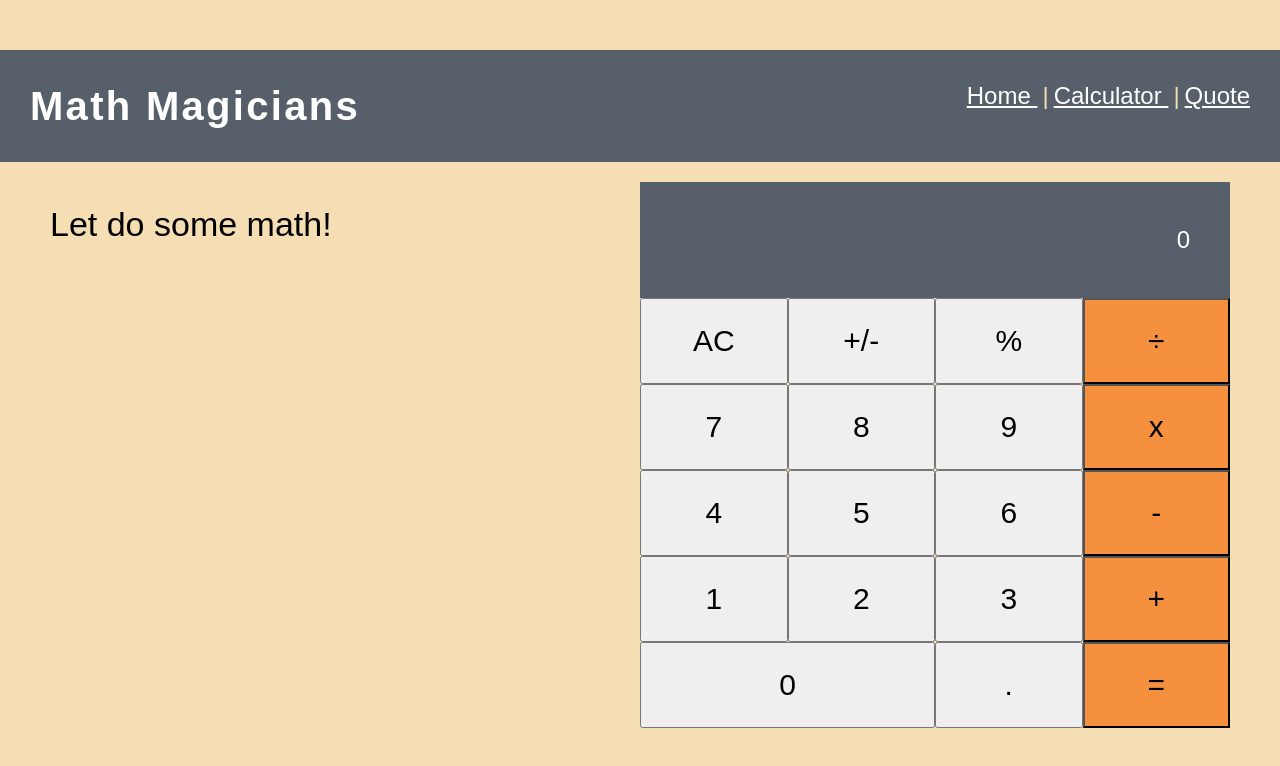
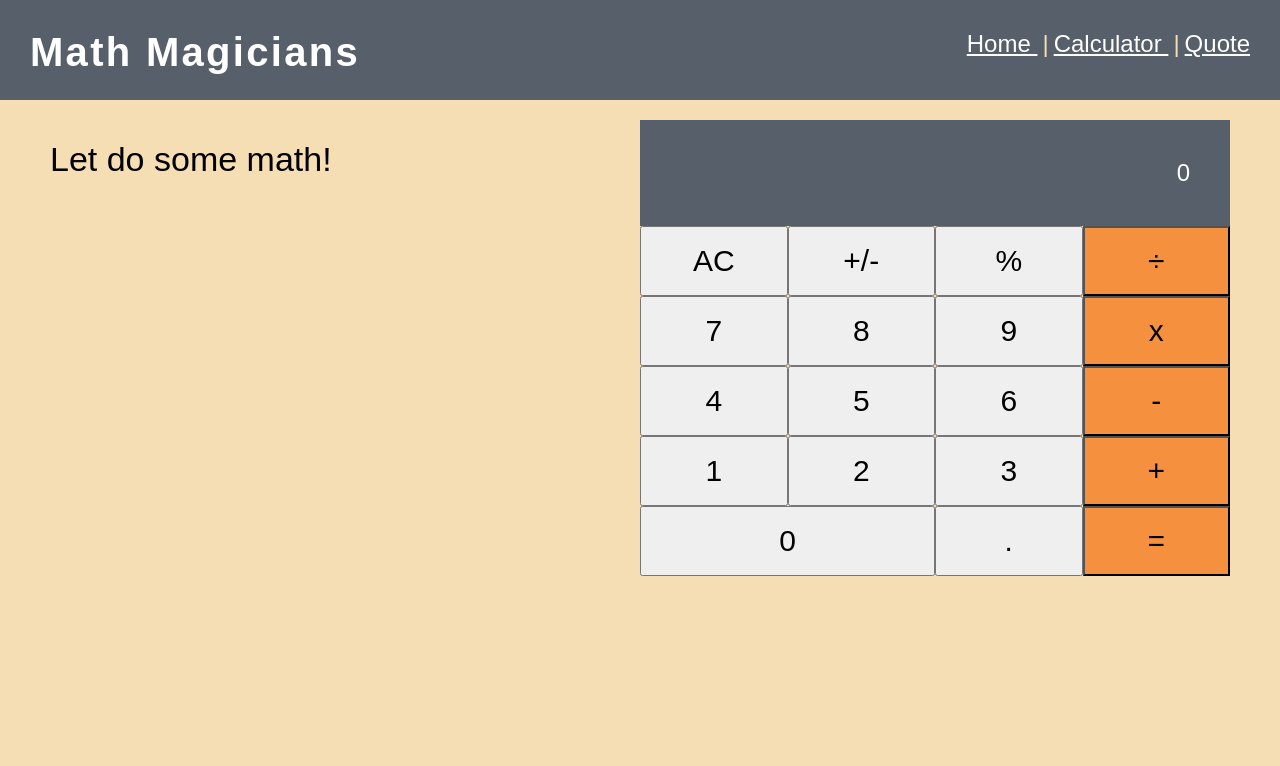
Before and after one commit to ismailakinkunmi/math-magician, a React (Create React App) app: page /calculator in a window 1280 px wide. Shown: the top 766 px of the page. Built offline with nearby package versions, Linux system fonts and the light colour scheme.

Commit message:
resize calculator buttons

```diff
--- a/src/App.css
+++ b/src/App.css
@@ -6,18 +6,18 @@
 
 body {
   font-family: Arial, Helvetica, sans-serif;
-  line-height: 1.3;
+  /* line-height: 1.3; */
   background: #f5deb3;
 }
 
 .navBar {
   display: flex;
   justify-content: space-between;
-  margin-top: 50px;
   background: grey;
   background-color: #57606a;
-  width: 100%;
+  width: 100%vw;
   padding: 30px;
+  height: 100px;
 }
 
 .title {
--- a/src/components/Calculator.css
+++ b/src/components/Calculator.css
@@ -9,6 +9,7 @@
   flex-direction: row;
   justify-content: space-between;
   padding: 20px 50px;
+  height: calc(100vh - 100px);
 }
 
 .letDo {
@@ -24,7 +25,7 @@
 }
 
 .output {
-  line-height: 1.5;
+  line-height: 1.1;
   font-size: 24px;
   font-family: Arial, Helvetica, sans-serif;
   color: #fff;
@@ -54,7 +55,7 @@
 
 .btn {
   font-size: 30px;
-  padding: 24px;
+  padding: 16px 24px;
 }
 
 .row .btn:last-child {
```
Also changed, not shown: 1 other file (tests, documents, lock files or other folders).
